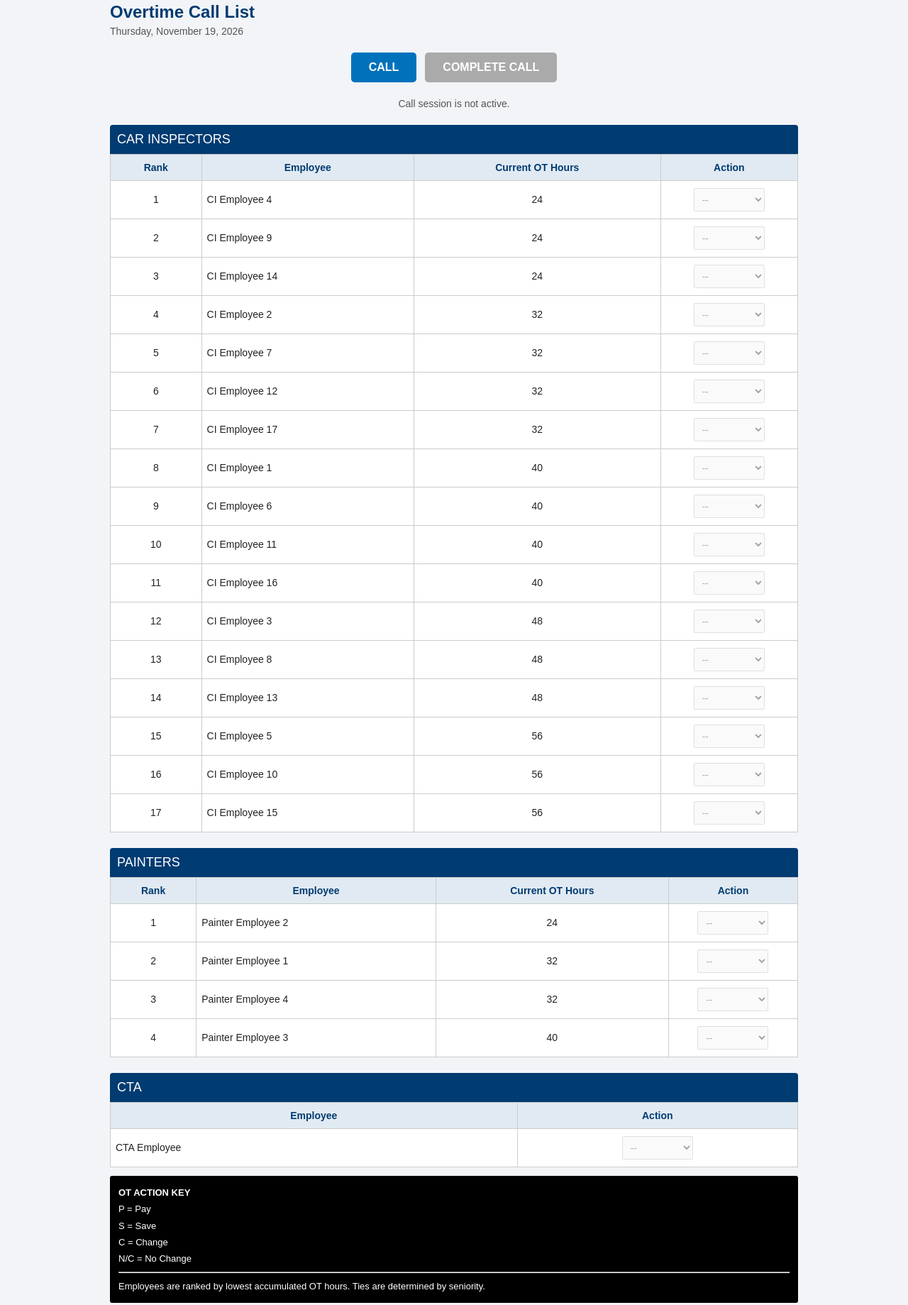
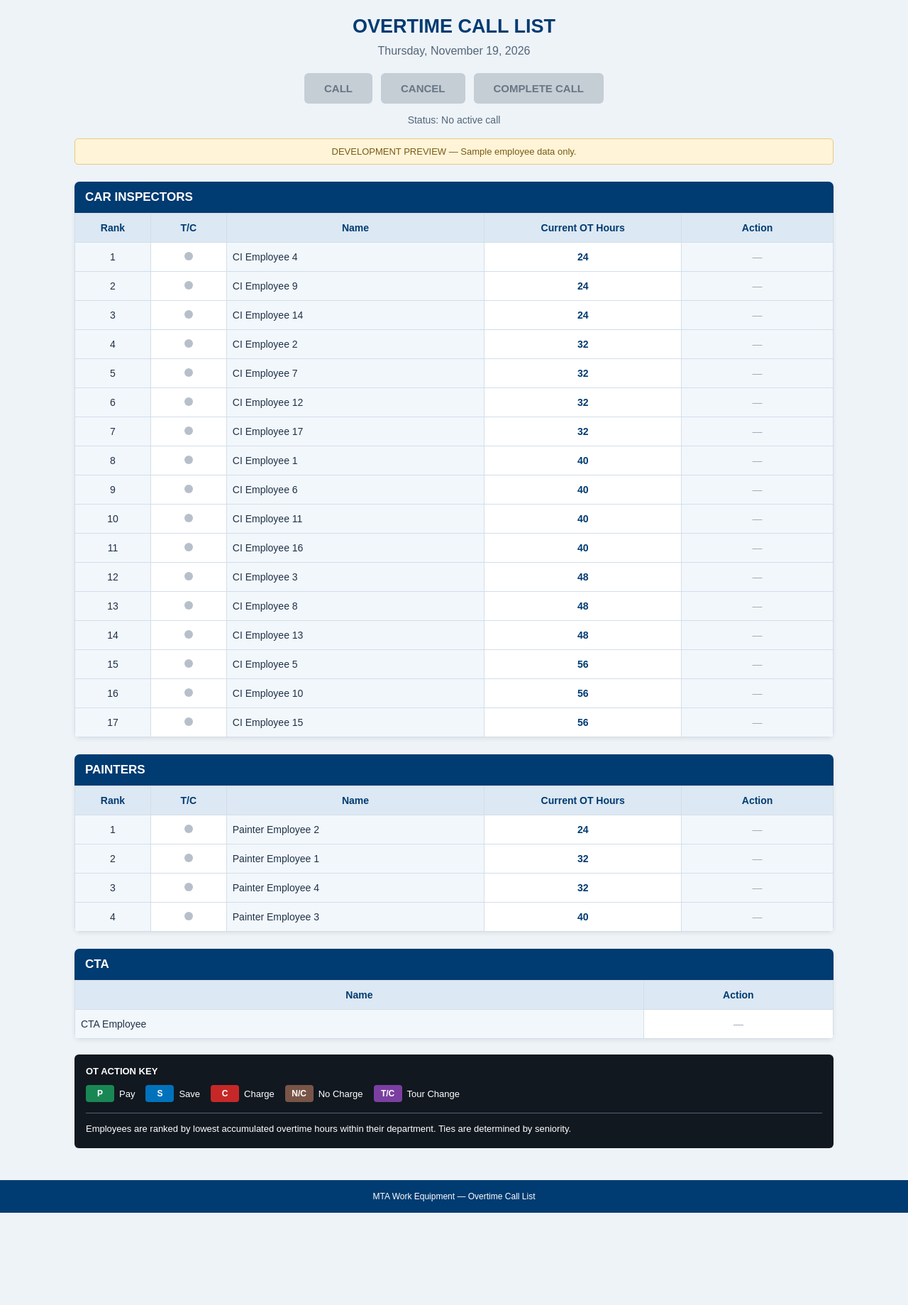
Before and after one commit to piji526413/OT-Call-List, a plain HTML site: page index.html in a window 1280 px wide. Shown: the part 169-2008 px from the top of the page at 71% size. After the commit the page ends 1878 px from the top, so only its background shows below. Drawn offline with Linux system fonts and the light colour scheme.

Commit message:
Add files via upload

```diff
--- a/index.html
+++ b/index.html
@@ -1,3 +1,4 @@
+
 <!DOCTYPE html>
 <html lang="en">
 <head>
@@ -12,50 +13,51 @@
 
 body {
     margin: 0;
-    font-family: Arial, sans-serif;
-    background: #f2f4f7;
-    color: #222;
+    font-family: Arial, Helvetica, sans-serif;
+    background: #eef3f8;
+    color: #203247;
 }
 
 header {
     background: #003b71;
     color: white;
-    padding: 15px;
-    text-align: center;
+    padding: 18px 12px;
 }
 
 .header-content {
     display: flex;
     align-items: center;
     justify-content: center;
-    gap: 15px;
-    flex-wrap: wrap;
+    gap: 18px;
+    max-width: 1100px;
+    margin: auto;
 }
 
 header img {
-    max-width: 85px;
-    max-height: 65px;
+    width: 76px;
+    height: 76px;
     object-fit: contain;
 }
 
 header h1 {
-    font-size: 22px;
-    margin: 5px 0;
+    font-size: 24px;
+    line-height: 1.4;
+    margin: 0;
 }
 
 nav {
+    background: #002b50;
     display: flex;
     justify-content: center;
-    flex-wrap: wrap;
-    background: #002b50;
 }
 
 nav button {
     border: none;
     background: transparent;
     color: white;
-    padding: 14px 18px;
+    padding: 16px 25px;
     font-size: 15px;
+    font-weight: bold;
     cursor: pointer;
 }
 
@@ -64,9 +66,9 @@ nav button.active {
 }
 
 .container {
-    max-width: 1000px;
+    max-width: 1100px;
     margin: auto;
-    padding: 15px;
+    padding: 20px 15px;
 }
 
 .page {
@@ -77,139 +79,319 @@ nav button.active {
     display: block;
 }
 
-h2 {
+.page-heading {
+    text-align: center;
     color: #003b71;
-    margin-bottom: 5px;
+    font-size: 27px;
+    margin: 10px 0;
 }
 
 .date-display {
-    color: #555;
+    text-align: center;
+    font-size: 16px;
+    color: #526578;
     margin-bottom: 20px;
+}
+
+.call-controls {
+    display: flex;
+    justify-content: center;
+    gap: 12px;
+    margin: 22px 0 15px;
+}
+
+.main-button {
+    border: none;
+    border-radius: 6px;
+    padding: 13px 28px;
+    font-size: 15px;
+    font-weight: bold;
+    color: white;
+    cursor: pointer;
+}
+
+.call-button {
+    background: #0072bc;
+}
+
+.cancel-button {
+    background: #b83232;
+}
+
+.complete-button {
+    background: #198754;
+}
+
+.main-button:disabled {
+    background: #c5cdd5;
+    color: #687684;
+    cursor: not-allowed;
+}
+
+.status-message {
+    text-align: center;
     font-size: 14px;
+    color: #526578;
+    margin-bottom: 18px;
+}
+
+.preview-notice {
+    background: #fff4d7;
+    border: 1px solid #e4ca85;
+    color: #795a15;
+    text-align: center;
+    padding: 10px;
+    border-radius: 5px;
+    font-size: 13px;
+    margin-bottom: 18px;
+}
+
+.department {
+    margin-top: 24px;
+    border-radius: 7px;
+    overflow: hidden;
+    box-shadow: 0 2px 6px rgba(0,0,0,0.08);
 }
 
 .section-title {
     background: #003b71;
     color: white;
-    padding: 10px;
-    margin-top: 22px;
-    font-size: 18px;
-    border-radius: 4px 4px 0 0;
+    padding: 12px 15px;
+    font-size: 17px;
+    font-weight: bold;
 }
 
 table {
     width: 100%;
     border-collapse: collapse;
     background: white;
-    margin-bottom: 10px;
+    table-layout: fixed;
 }
 
 th, td {
-    border: 1px solid #ccc;
-    padding: 10px 7px;
+    border: 1px solid #d3dee8;
+    padding: 12px 8px;
     text-align: center;
     font-size: 14px;
 }
 
 th {
-    background: #e1eaf2;
+    background: #dce8f3;
     color: #003b71;
 }
 
-td.employee-name {
-    text-align: left;
+td:nth-child(odd) {
+    background: #f2f7fc;
 }
 
-.action-select {
-    padding: 7px;
-    width: 100%;
-    max-width: 100px;
+td:nth-child(even) {
+    background: #ffffff;
 }
 
-.call-controls {
-    display: flex;
-    justify-content: center;
-    gap: 12px;
-    margin: 22px 0;
-    flex-wrap: wrap;
+tr:hover td {
+    background: #e6eff8;
 }
 
-.main-button {
-    border: none;
-    border-radius: 5px;
-    padding: 12px 25px;
-    font-size: 16px;
-    font-weight: bold;
-    cursor: pointer;
+.rank-column {
+    width: 10%;
 }
 
-.call-button {
-    background: #0072bc;
-    color: white;
+.tc-column {
+    width: 10%;
 }
 
-.complete-button {
-    background: #198754;
-    color: white;
+.name-column {
+    width: 34%;
 }
 
-.main-button:disabled {
-    background: #aaa;
-    cursor: not-allowed;
+.hours-column {
+    width: 26%;
 }
 
-.status-message {
+.action-column {
+    width: 20%;
+}
+
+.employee-name {
+    text-align: left;
+    font-weight: 500;
+}
+
+.hours {
+    font-weight: bold;
+    color: #003b71;
+}
+
+.tc-dot {
+    display: inline-block;
+    width: 12px;
+    height: 12px;
+    background: #b7c0ca;
+    border-radius: 50%;
+}
+
+.tc-dot.enabled {
+    background: #198754;
+}
+
+.action-badge {
+    display: inline-block;
+    min-width: 40px;
+    padding: 5px 9px;
+    border-radius: 4px;
+    color: white;
+    font-size: 12px;
+    font-weight: bold;
     text-align: center;
-    font-size: 14px;
-    margin: 10px 0;
-    color: #555;
+}
+
+.action-p {
+    background: #198754;
+}
+
+.action-s {
+    background: #0072bc;
+}
+
+.action-c {
+    background: #c62828;
+}
+
+.action-nc {
+    background: #795548;
+}
+
+.action-tc {
+    background: #7b3fa1;
+}
+
+.empty-action {
+    color: #a0acb7;
 }
 
 .footnote {
-    background: black;
+    background: #111820;
     color: white;
-    padding: 12px;
+    padding: 16px;
+    margin-top: 22px;
+    border-radius: 6px;
+    font-size: 13px;
+}
+
+.legend {
+    display: flex;
+    flex-wrap: wrap;
+    gap: 15px;
     margin-top: 12px;
-    font-size: 13px;
-    line-height: 1.8;
-    border-radius: 3px;
+}
+
+.legend-item {
+    display: flex;
+    align-items: center;
+    gap: 7px;
+}
+
+.ranking-note {
+    border-top: 1px solid #54616d;
+    padding-top: 12px;
+    margin-top: 15px;
+    line-height: 1.6;
 }
 
 .placeholder {
     background: white;
-    padding: 20px;
-    border: 1px solid #ddd;
-    border-radius: 5px;
-    margin-top: 15px;
+    border: 1px solid #d3dee8;
+    border-radius: 7px;
+    padding: 25px;
+    text-align: center;
     line-height: 1.7;
+    margin-top: 25px;
 }
 
 footer {
     text-align: center;
     background: #003b71;
     color: white;
-    padding: 12px;
-    margin-top: 30px;
+    padding: 16px;
+    margin-top: 25px;
     font-size: 12px;
 }
 
 @media (max-width: 600px) {
+
+    header img {
+        width: 55px;
+        height: 55px;
+    }
+
     header h1 {
-        font-size: 18px;
+        font-size: 17px;
+    }
+
+    .header-content {
+        gap: 10px;
+    }
+
+    nav button {
+        flex: 1;
+        padding: 14px 7px;
+        font-size: 12px;
+    }
+
+    .container {
+        padding: 15px 8px;
+    }
+
+    .page-heading {
+        font-size: 21px;
+    }
+
+    .date-display {
+        font-size: 13px;
+    }
+
+    .call-controls {
+        gap: 7px;
+    }
+
+    .main-button {
+        flex: 1;
+        padding: 12px 7px;
+        font-size: 12px;
     }
 
     th, td {
-        padding: 8px 4px;
+        padding: 10px 4px;
         font-size: 12px;
+        overflow-wrap: anywhere;
     }
 
-    nav button {
-        padding: 12px 10px;
-        font-size: 13px;
+    .section-title {
+        font-size: 15px;
     }
 
-    .main-button {
-        padding: 11px 18px;
+    .legend {
+        gap: 12px;
+    }
+
+    .rank-column {
+        width: 10%;
+    }
+
+    .tc-column {
+        width: 10%;
+    }
+
+    .name-column {
+        width: 35%;
+    }
+
+    .hours-column {
+        width: 25%;
+    }
+
+    .action-column {
+        width: 20%;
     }
 }
 </style>
@@ -225,7 +407,8 @@ footer {
 </header>
 
 <nav>
-    <button class="active" onclick="showPage('callList', this)">
+    <button class="active"
+        onclick="showPage('callList', this)">
         OT Call List
     </button>
 
@@ -238,208 +421,229 @@ footer {
     </button>
 </nav>
 
-<div class="container">
-
-    <!-- OT CALL LIST PAGE -->
+<main class="container">
 
     <section id="callList" class="page active">
 
-        <h2>Overtime Call List</h2>
+        <h2 id="pageHeading" class="page-heading">
+            OVERTIME CALL LIST
+        </h2>
 
         <div class="date-display" id="currentDate"></div>
 
         <div class="call-controls">
+
             <button id="callButton"
-                    class="main-button call-button"
-                    onclick="startCall()">
+                class="main-button call-button" disabled>
                 CALL
             </button>
 
+            <button id="cancelButton"
+                class="main-button cancel-button" disabled>
+                CANCEL
+            </button>
+
             <button id="completeButton"
-                    class="main-button complete-button"
-                    onclick="completeCall()"
-                    disabled>
+                class="main-button complete-button" disabled>
                 COMPLETE CALL
             </button>
+
         </div>
 
         <div class="status-message" id="callStatus">
-            Call session is not active.
+            Status: No active call
         </div>
 
-        <div class="section-title">CAR INSPECTORS</div>
+        <div class="preview-notice">
+            DEVELOPMENT PREVIEW — Sample employee data only.
+        </div>
+
+        <!-- CAR INSPECTORS -->
+
+        <div class="department">
+
+            <div class="section-title">
+                CAR INSPECTORS
+            </div>
 
             <table>
                 <thead>
                     <tr>
-                    <th>Rank</th>
-                    <th>Employee</th>
-                    <th>Current OT Hours</th>
-                    <th>Action</th>
+                        <th class="rank-column">Rank</th>
+                        <th class="tc-column">T/C</th>
+                        <th class="name-column">Name</th>
+                        <th class="hours-column">Current OT Hours</th>
+                        <th class="action-column">Action</th>
                     </tr>
                 </thead>
+
                 <tbody id="ciTable"></tbody>
             </table>
 
-        <div class="section-title">PAINTERS</div>
+        </div>
+
+        <!-- PAINTERS -->
+
+        <div class="department">
+
+            <div class="section-title">
+                PAINTERS
+            </div>
 
             <table>
                 <thead>
                     <tr>
-                    <th>Rank</th>
-                    <th>Employee</th>
-                    <th>Current OT Hours</th>
-                    <th>Action</th>
+                        <th class="rank-column">Rank</th>
+                        <th class="tc-column">T/C</th>
+                        <th class="name-column">Name</th>
+                        <th class="hours-column">Current OT Hours</th>
+                        <th class="action-column">Action</th>
                     </tr>
                 </thead>
+
                 <tbody id="painterTable"></tbody>
             </table>
+
+        </div>
+
+        <!-- CTA -->
+
+        <div class="department">
 
             <div class="section-title">CTA</div>
 
             <table>
                 <thead>
                     <tr>
-                    <th>Employee</th>
-                    <th>Action</th>
+                        <th style="width:75%">Name</th>
+                        <th style="width:25%">Action</th>
                     </tr>
                 </thead>
+
                 <tbody id="ctaTable"></tbody>
             </table>
 
+        </div>
+
+        <!-- ACTION LEGEND -->
+
         <div class="footnote">
-            <strong>OT ACTION KEY</strong><br>
-            P = Pay<br>
-            S = Save<br>
-            C = Change<br>
-            N/C = No Change
-            <hr>
-            Employees are ranked by lowest accumulated OT hours.
+
+            <strong>OT ACTION KEY</strong>
+
+            <div class="legend">
+
+                <div class="legend-item">
+                    <span class="action-badge action-p">P</span>
+                    <span>Pay</span>
+                </div>
+
+                <div class="legend-item">
+                    <span class="action-badge action-s">S</span>
+                    <span>Save</span>
+                </div>
+
+                <div class="legend-item">
+                    <span class="action-badge action-c">C</span>
+                    <span>Charge</span>
+                </div>
+
+                <div class="legend-item">
+                    <span class="action-badge action-nc">N/C</span>
+                    <span>No Charge</span>
+                </div>
+
+                <div class="legend-item">
+                    <span class="action-badge action-tc">T/C</span>
+                    <span>Tour Change</span>
+                </div>
+
+            </div>
+
+            <div class="ranking-note">
+                Employees are ranked by lowest accumulated
+                overtime hours within their department.
                 Ties are determined by seniority.
             </div>
 
+        </div>
+
     </section>
-
 
     <!-- OT HISTORY PAGE -->
 
     <section id="history" class="page">
 
-        <h2>Overtime Hours List</h2>
+        <h2 class="page-heading">OVERTIME HOURS LIST</h2>
 
-        <p>
-            Historical overtime records will be displayed here.
-        </p>
-
-        <table>
-            <thead>
-                <tr>
-                    <th>Seniority</th>
-                    <th>Employee</th>
-                    <th>Prep Booth</th>
-                    <th>OT History</th>
-                </tr>
-            </thead>
-
-            <tbody id="historyTable"></tbody>
-        </table>
-
-        <div class="footnote">
-            * = Prep Booth qualified
+        <div class="placeholder">
+            The OT History page is under development.
         </div>
 
     </section>
-
 
     <!-- ADMINISTRATION PAGE -->
 
     <section id="admin" class="page">
 
-        <h2>Administration</h2>
+        <h2 class="page-heading">ADMINISTRATION</h2>
 
         <div class="placeholder">
-
-            <strong>Employee Management</strong>
-
-            <p>
-                This section will allow authorized administrators
-                to manage employee information.
-            </p>
-
-            <ul>
-                <li>Edit employee names.</li>
-                <li>Update seniority numbers.</li>
-                <li>Manage department assignments.</li>
-                <li>Set Prep Booth qualification to Yes or No.</li>
-                <li>Update accumulated overtime hours.</li>
-            </ul>
-
-            <p>
-                Secure administrator access and permanent data
-                storage will be added in a later development stage.
-            </p>
-
+            The secure Administration Dashboard
+            is under development.
         </div>
 
     </section>
 
-</div>
+</main>
 
 <footer>
     MTA Work Equipment — Overtime Call List
 </footer>
 
-
 <script>
 
-/*
-   SAMPLE EMPLOYEE DATA
-
-   These are temporary example entries.
-   We will replace them with your actual employee roster.
-*/
+/* TEMPORARY SAMPLE EMPLOYEES */
 
 const employees = {
 
     ci: [
-        { name: "CI Employee 1", seniority: 1, hours: 40, prep: true },
-        { name: "CI Employee 2", seniority: 2, hours: 32, prep: false },
-        { name: "CI Employee 3", seniority: 3, hours: 48, prep: true },
-        { name: "CI Employee 4", seniority: 4, hours: 24, prep: false },
-        { name: "CI Employee 5", seniority: 5, hours: 56, prep: false },
-        { name: "CI Employee 6", seniority: 6, hours: 40, prep: true },
-        { name: "CI Employee 7", seniority: 7, hours: 32, prep: false },
-        { name: "CI Employee 8", seniority: 8, hours: 48, prep: false },
-        { name: "CI Employee 9", seniority: 9, hours: 24, prep: true },
-        { name: "CI Employee 10", seniority: 10, hours: 56, prep: false },
-        { name: "CI Employee 11", seniority: 11, hours: 40, prep: false },
-        { name: "CI Employee 12", seniority: 12, hours: 32, prep: true },
-        { name: "CI Employee 13", seniority: 13, hours: 48, prep: false },
-        { name: "CI Employee 14", seniority: 14, hours: 24, prep: false },
-        { name: "CI Employee 15", seniority: 15, hours: 56, prep: true },
-        { name: "CI Employee 16", seniority: 16, hours: 40, prep: false },
-        { name: "CI Employee 17", seniority: 17, hours: 32, prep: false }
+        { name: "CI Employee 1", seniority: 1, hours: 40 },
+        { name: "CI Employee 2", seniority: 2, hours: 32 },
+        { name: "CI Employee 3", seniority: 3, hours: 48 },
+        { name: "CI Employee 4", seniority: 4, hours: 24 },
+        { name: "CI Employee 5", seniority: 5, hours: 56 },
+        { name: "CI Employee 6", seniority: 6, hours: 40 },
+        { name: "CI Employee 7", seniority: 7, hours: 32 },
+        { name: "CI Employee 8", seniority: 8, hours: 48 },
+        { name: "CI Employee 9", seniority: 9, hours: 24 },
+        { name: "CI Employee 10", seniority: 10, hours: 56 },
+        { name: "CI Employee 11", seniority: 11, hours: 40 },
+        { name: "CI Employee 12", seniority: 12, hours: 32 },
+        { name: "CI Employee 13", seniority: 13, hours: 48 },
+        { name: "CI Employee 14", seniority: 14, hours: 24 },
+        { name: "CI Employee 15", seniority: 15, hours: 56 },
+        { name: "CI Employee 16", seniority: 16, hours: 40 },
+        { name: "CI Employee 17", seniority: 17, hours: 32 }
     ],
 
     painters: [
-        { name: "Painter Employee 1", seniority: 18, hours: 32, prep: false },
-        { name: "Painter Employee 2", seniority: 19, hours: 24, prep: true },
-        { name: "Painter Employee 3", seniority: 20, hours: 40, prep: false },
-        { name: "Painter Employee 4", seniority: 21, hours: 32, prep: false }
+        { name: "Painter Employee 1", seniority: 19, hours: 32 },
+        { name: "Painter Employee 2", seniority: 20, hours: 24 },
+        { name: "Painter Employee 3", seniority: 21, hours: 40 },
+        { name: "Painter Employee 4", seniority: 22, hours: 32 }
     ],
 
     cta: [
-        { name: "CTA Employee", seniority: 22, prep: false }
+        { name: "CTA Employee", seniority: 18 }
     ]
 
 };
 
 
-/* DISPLAY NEW YORK DATE */
+/* NEW YORK DATE */
 
 function updateDate() {
-
-    const now = new Date();
 
     const formatted = new Intl.DateTimeFormat("en-US", {
         weekday: "long",
@@ -447,16 +651,17 @@ function updateDate() {
         day: "numeric",
         year: "numeric",
         timeZone: "America/New_York"
-    }).format(now);
+    }).format(new Date());
 
-    document.getElementById("currentDate").textContent = formatted;
+    document.getElementById("currentDate").textContent =
+        formatted;
 }
 
 updateDate();
-setInterval(updateDate, 60000);
+setInterval(updateDate, 1000);
 
 
-/* NAVIGATION */
+/* PAGE NAVIGATION */
 
 function showPage(pageId, button) {
 
@@ -474,7 +679,7 @@ function showPage(pageId, button) {
 }
 
 
-/* SORT EMPLOYEES */
+/* EMPLOYEE RANKING */
 
 function sortEmployees(list) {
 
@@ -491,36 +696,16 @@ function sortEmployees(list) {
 }
 
 
-/* CREATE ACTION SELECTOR */
+/* TABLE CELL HELPER */
 
-function createActionSelector() {
+function createCell(value, className = "") {
 
-    const select = document.createElement("select");
+    const cell = document.createElement("td");
 
-    select.className = "action-select";
-    select.disabled = true;
+    cell.textContent = value;
+    cell.className = className;
 
-    const options = [
-        ["", "--"],
-        ["P", "P"],
-        ["S", "S"],
-        ["C", "C"],
-        ["N/C", "N/C"]
-    ];
-
-    options.forEach(option => {
-
-        const item = document.createElement("option");
-
-        item.value = option[0];
-        item.textContent = option[1];
-
-        select.appendChild(item);
-
-    });
-
-    return select;
-
+    return cell;
 }
 
 
@@ -530,7 +715,7 @@ function buildDepartmentTable(list, tableId) {
 
     const table = document.getElementById(tableId);
 
-    table.innerHTML = "";
+    table.replaceChildren();
 
     const sorted = sortEmployees(list);
 
@@ -538,23 +723,29 @@ function buildDepartmentTable(list, tableId) {
 
         const row = document.createElement("tr");
 
-        const rank = document.createElement("td");
-        rank.textContent = index + 1;
+        row.appendChild(createCell(index + 1));
 
-        const name = document.createElement("td");
-        name.className = "employee-name";
-        name.textContent = employee.name;
+        const tcCell = document.createElement("td");
+        const tcDot = document.createElement("span");
 
-        const hours = document.createElement("td");
-        hours.textContent = employee.hours;
+        tcDot.className = "tc-dot";
+        tcDot.setAttribute("aria-label", "No tour change");
+        tcDot.title = "No tour change";
 
-        const action = document.createElement("td");
-        action.appendChild(createActionSelector());
+        tcCell.appendChild(tcDot);
+        row.appendChild(tcCell);
 
-        row.appendChild(rank);
-        row.appendChild(name);
-        row.appendChild(hours);
-        row.appendChild(action);
+        row.appendChild(
+            createCell(employee.name, "employee-name")
+        );
+
+        row.appendChild(
+            createCell(employee.hours, "hours")
+        );
+
+        row.appendChild(
+            createCell("—", "empty-action")
+        );
 
         table.appendChild(row);
 
@@ -569,21 +760,19 @@ function buildCTATable() {
 
     const table = document.getElementById("ctaTable");
 
-    table.innerHTML = "";
+    table.replaceChildren();
 
     employees.cta.forEach(employee => {
 
         const row = document.createElement("tr");
 
-        const name = document.createElement("td");
-        name.className = "employee-name";
-        name.textContent = employee.name;
+        row.appendChild(
+            createCell(employee.name, "employee-name")
+        );
 
-        const action = document.createElement("td");
-        action.appendChild(createActionSelector());
-
-        row.appendChild(name);
-        row.appendChild(action);
+        row.appendChild(
+            createCell("—", "empty-action")
+        );
 
         table.appendChild(row);
 
@@ -592,88 +781,13 @@ function buildCTATable() {
 }
 
 
-/* BUILD HISTORY TABLE */
-
-function buildHistoryTable() {
-
-    const table = document.getElementById("historyTable");
-
-    table.innerHTML = "";
-
-    const allEmployees = [
-        ...employees.ci,
-        ...employees.painters,
-        ...employees.cta
-    ].sort((a, b) => a.seniority - b.seniority);
-
-    allEmployees.forEach(employee => {
-
-        const row = document.createElement("tr");
-
-        const seniority = document.createElement("td");
-        seniority.textContent = employee.seniority;
-
-        const name = document.createElement("td");
-        name.className = "employee-name";
-
-        name.textContent =
-            employee.name + (employee.prep ? "*" : "");
-
-        const prep = document.createElement("td");
-        prep.textContent = employee.prep ? "Yes" : "No";
-
-        const history = document.createElement("td");
-        history.textContent = "—";
-
-        row.appendChild(seniority);
-        row.appendChild(name);
-        row.appendChild(prep);
-        row.appendChild(history);
-
-        table.appendChild(row);
-
-    });
-
-}
-
-
-/* INITIAL DISPLAY */
+/* INITIAL PAGE DISPLAY */
 
 buildDepartmentTable(employees.ci, "ciTable");
+
 buildDepartmentTable(employees.painters, "painterTable");
+
 buildCTATable();
-buildHistoryTable();
-
-
-/* CALL WORKFLOW */
-
-function startCall() {
-
-    const password = prompt(
-        "Administrator authentication is not connected yet."
-    );
-
-    if (password === null) {
-        return;
-    }
-
-    alert(
-        "The secure administrator login has not been connected yet. " +
-        "We will add server-side password verification in the next stage."
-    );
-
-}
-
-
-/* COMPLETE CALL */
-
-function completeCall() {
-
-    alert(
-        "The permanent call-record saving function has not been connected yet."
-    );
-
-}
 
 </script>
 
```
Lines whose indentation alone changed are shown as unchanged.
